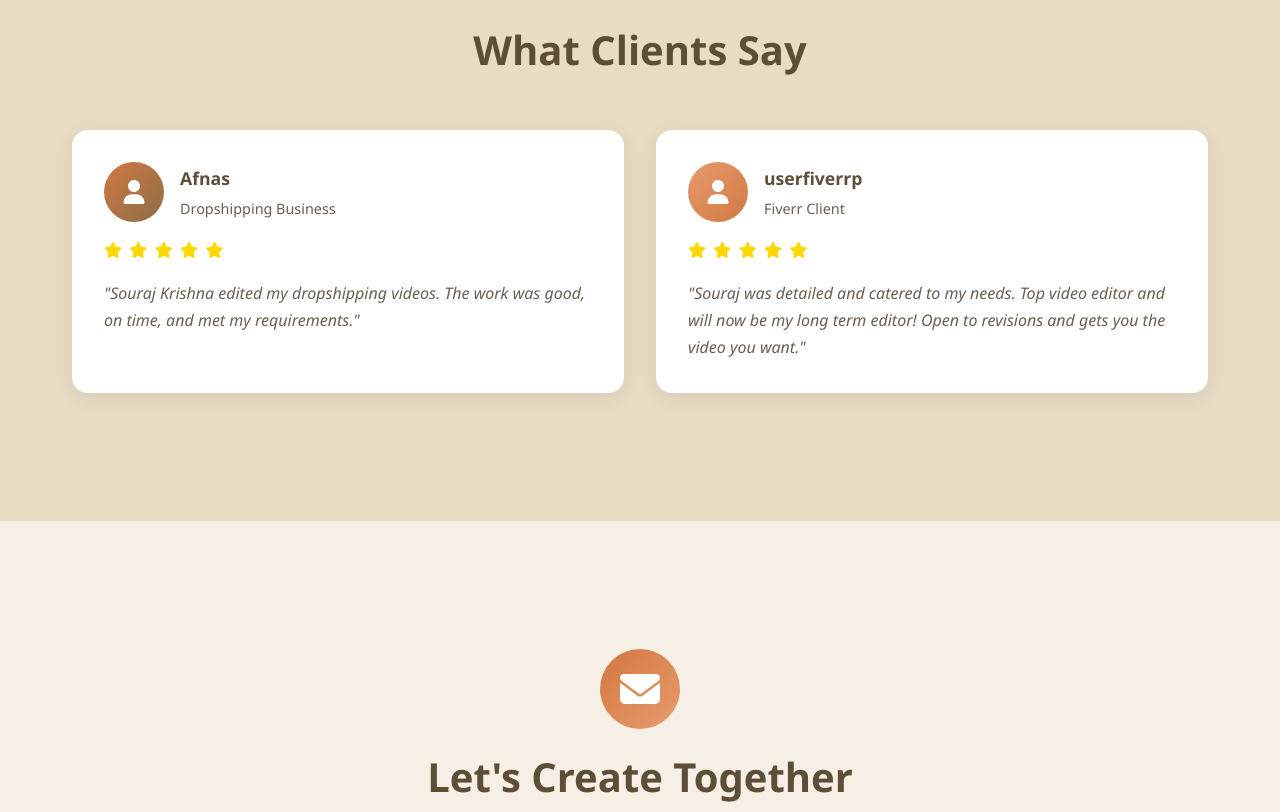
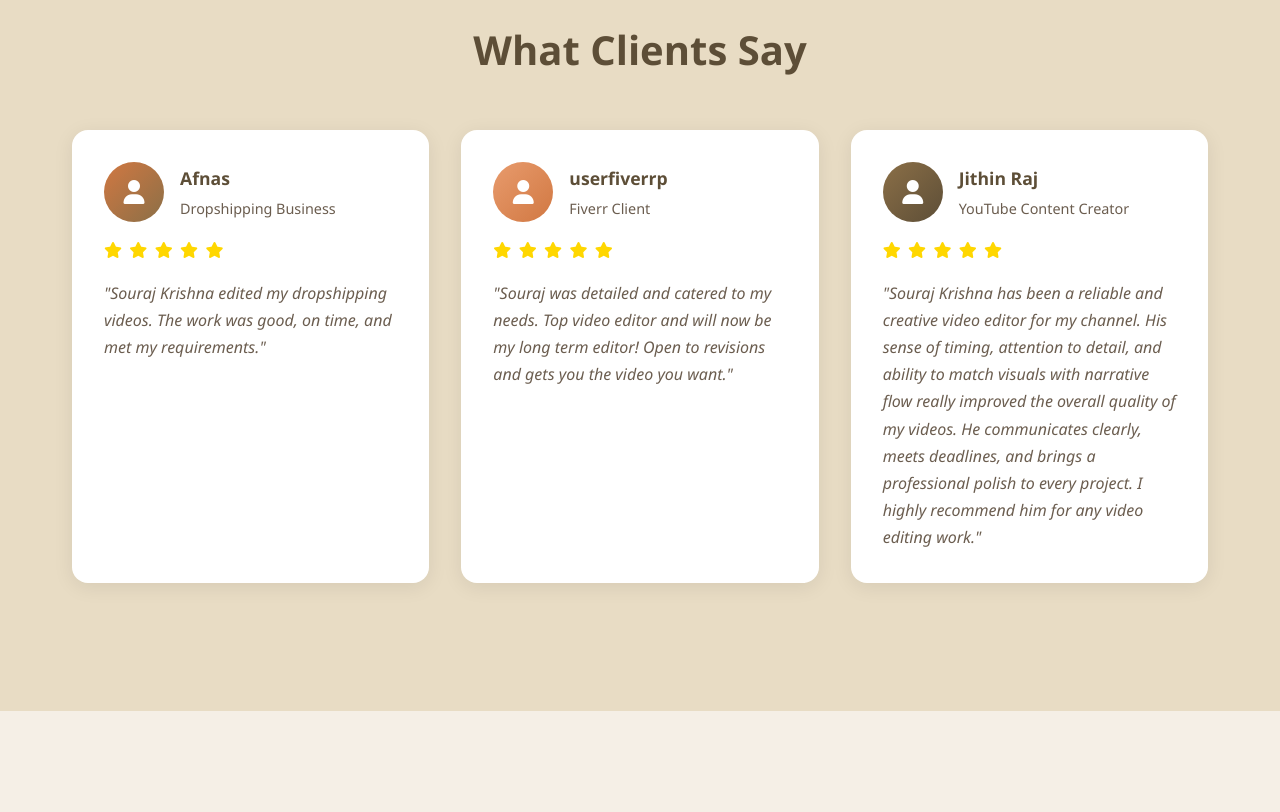
Before and after one commit to SourajKrishna/myportfolio, a plain HTML site: page index.html in a window 1280 px wide. Shown: the part 4640-5452 px from the top of the page. Drawn offline with Linux system fonts and the light colour scheme.

```diff
--- a/index.html
+++ b/index.html
@@ -7,6 +7,19 @@
     <link rel="icon" type="image/svg+xml" href="logo.svg">
     <link rel="stylesheet" href="styles.css">
     <link rel="stylesheet" href="https://cdnjs.cloudflare.com/ajax/libs/font-awesome/6.4.0/css/all.min.css">
+
+    <!-- Optional: Auto-redirect mobile users to mobile version -->
+    <!-- Uncomment the script below to enable automatic mobile detection and redirect -->
+    <!--
+    <script>
+        if (/Android|webOS|iPhone|iPad|iPod|BlackBerry|IEMobile|Opera Mini/i.test(navigator.userAgent)) {
+            // Check if user manually chose desktop version
+            if (!sessionStorage.getItem('desktopVersion')) {
+                window.location.href = 'mp.html';
+            }
+        }
+    </script>
+    -->
 </head>
 <body>
     <!-- Navigation -->
@@ -444,6 +457,29 @@
                 </div>
                 <!-- ...to here and paste below -->
 
+                <!-- TESTIMONIAL 3 - EASY TO DUPLICATE -->
+                <!-- To add more testimonials, copy from here... -->
+                <div class="testimonial-card">
+                    <div class="testimonial-header">
+                        <div class="testimonial-avatar gradient-bg-3">
+                            <i class="fas fa-user"></i> <!-- Client icon -->
+                        </div>
+                        <div class="testimonial-info">
+                            <h4>Jithin Raj</h4> <!-- Client Name -->
+                            <p>YouTube Content Creator</p> <!-- Client Role/Business -->
+                        </div>
+                    </div>
+                    <div class="testimonial-rating">
+                        <i class="fas fa-star"></i>
+                        <i class="fas fa-star"></i>
+                        <i class="fas fa-star"></i>
+                        <i class="fas fa-star"></i>
+                        <i class="fas fa-star"></i>
+                    </div>
+                    <p class="testimonial-text">"Souraj Krishna has been a reliable and creative video editor for my channel. His sense of timing, attention to detail, and ability to match visuals with narrative flow really improved the overall quality of my videos. He communicates clearly, meets deadlines, and brings a professional polish to every project. I highly recommend him for any video editing work."</p>
+                </div>
+                <!-- ...to here and paste below -->
+
                 <!--
                 HOW TO ADD MORE TESTIMONIALS:
                 1. Copy any testimonial block above (from "TESTIMONIAL X" comment to "...to here")
@@ -577,6 +613,11 @@
             <div class="footer-tagline">
                 <p><span class="gradient-icon-inline"><i class="fas fa-heart"></i></span>rendering your thanks....</p>
             </div>
+            <div class="footer-mobile-link">
+                <a href="mp.html" class="mobile-version-link">
+                    <i class="fas fa-mobile-alt"></i> View Mobile-Optimized Version
+                </a>
+            </div>
         </div>
     </footer>
 
```
